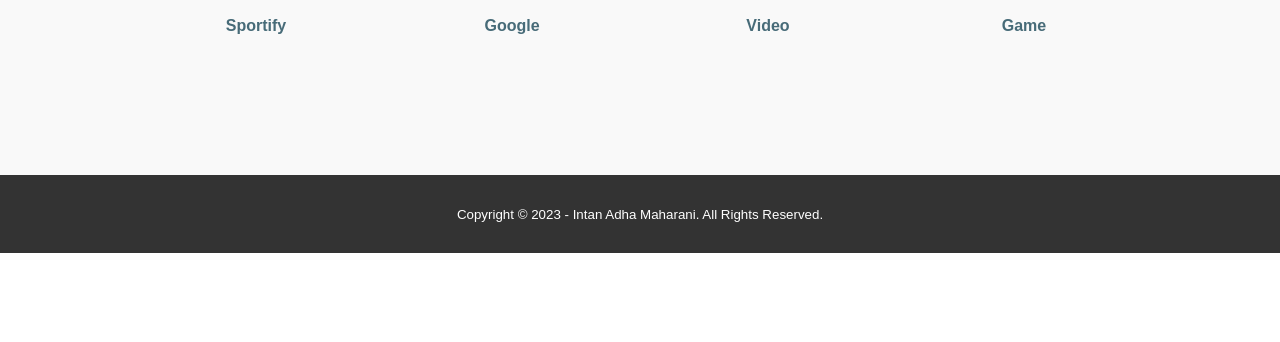
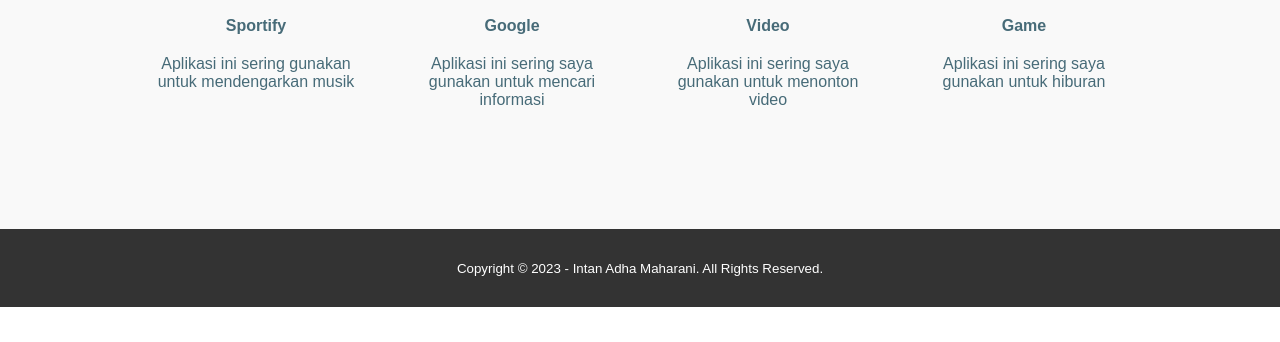
Before and after one commit to IntanAdhaMaharani/intanadhamaharani.github.io, a plain HTML site: page activities.html in a window 1280 px wide. Shown: the part 458-800 px from the top of the page. Drawn offline with nearby package versions, Linux system fonts and the light colour scheme.

Commit message:
activities.html

```diff
--- a/activities.html
+++ b/activities.html
@@ -52,16 +52,20 @@
                 <div class="col-4">
                     <div class="icon"><i class="fa-brands fa-spotify"></i></div>
                     <h4>Sportify</h4>
+                    <p>Aplikasi ini sering gunakan untuk mendengarkan musik</p>
                 </div><div class="col-4">
                     <div class="icon"><i class="fa-brands fa-google"></i></div>
                     <h4>Google</h4>
+                    <p>Aplikasi ini sering saya gunakan untuk mencari informasi</p>
                 </div><div class="col-4">
                     <div class="icon"><i class="fa-solid fa-video"></i></div>
                     <h4>Video</h4>
+                    <p>Aplikasi ini sering saya gunakan untuk menonton video</p>
                 </div>
                 <div class="col-4">
                     <div class="icon"><i class="fa-solid fa-gamepad"></i></div>
                     <h4>Game</h4>
+                    <p>Aplikasi ini sering saya gunakan untuk hiburan</p>
                 </div>
             </div>
 
```
